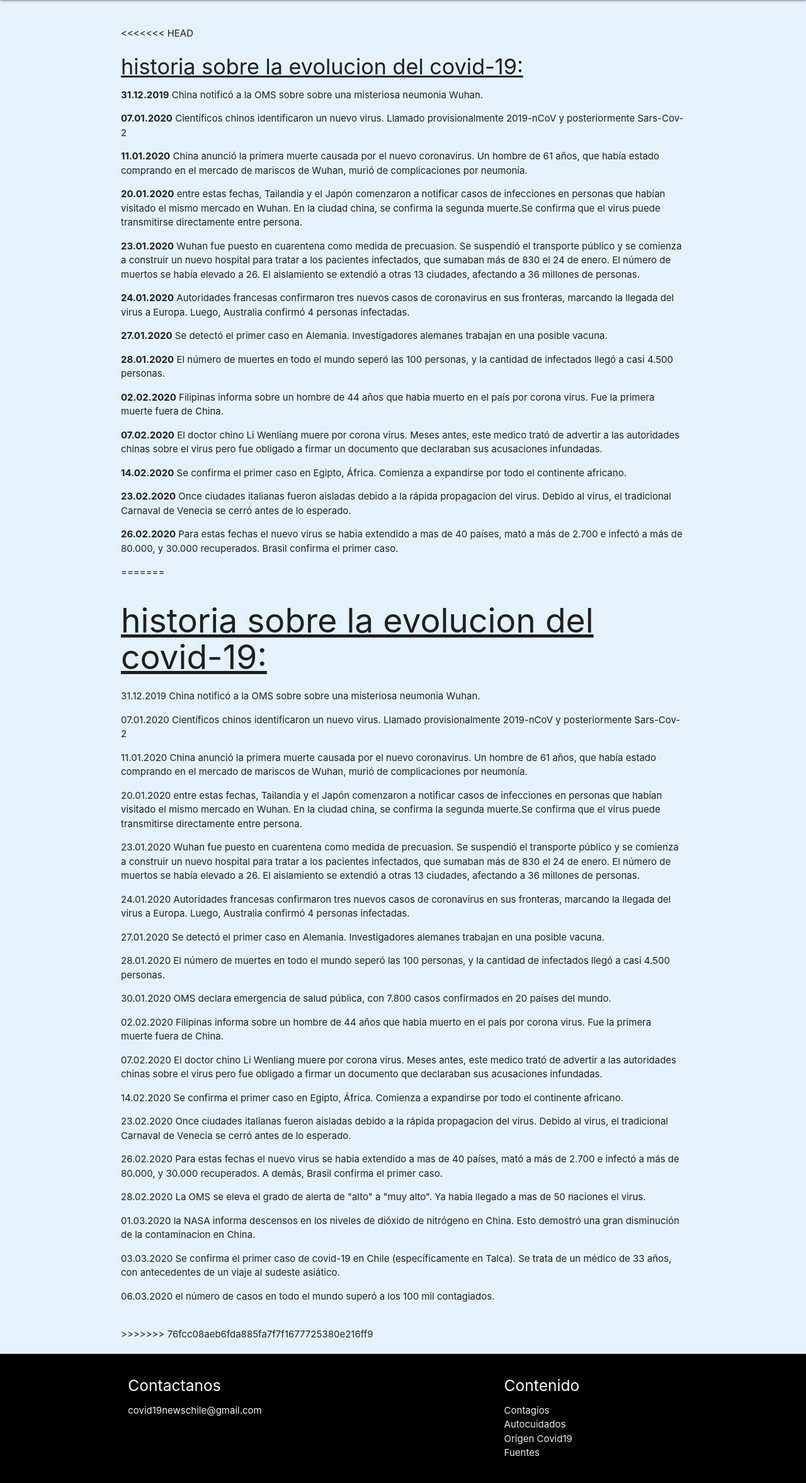
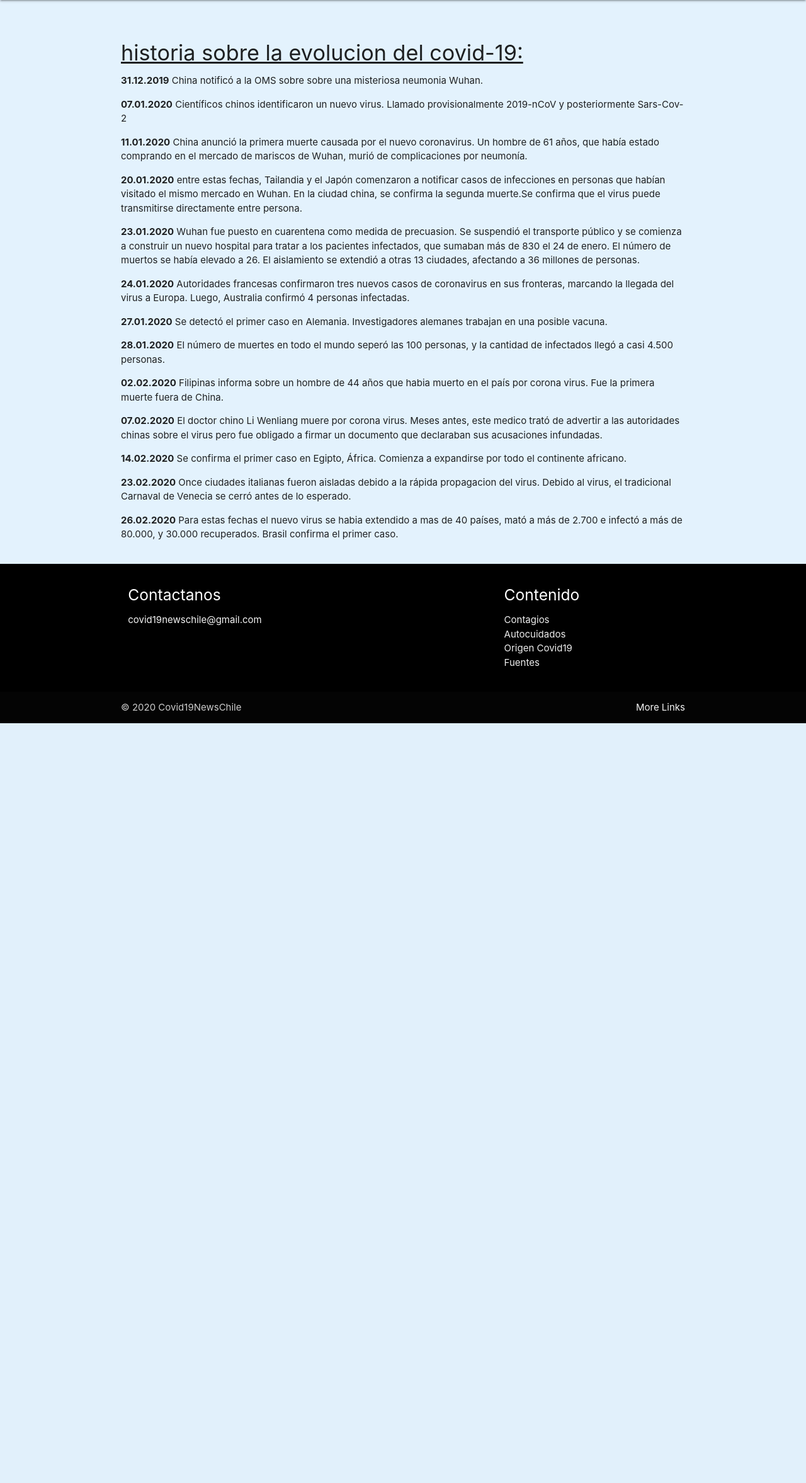
Before and after one commit to DiegoRamos1/literate-octo-meme, a Django app: page /Origen in a window 1280 px wide. Shown: the part 64-2418 px from the top of the page at 63% size. After the commit the page ends 1212 px from the top, so only its background shows below. Run offline with Django 3.2, Linux system fonts and the light colour scheme.

Commit message:
tengo miedo

```diff
--- a/miweb/templates/Autocuidados.html
+++ b/miweb/templates/Autocuidados.html
@@ -32,11 +32,7 @@
           </div>
           <div class="col s6">
             <h4>Sintomas</h4>
-<<<<<<< HEAD
-            <img src="{% static 'img/img2.jpeg' %}" height="1280px"/>
-=======
             <img src="{% static 'img/img2.jpeg' %}" alt="coroano" width="350" height="800" />
->>>>>>> 76fcc08aeb6fda885fa7f7f1677725380e216ff9
           </div>
       </div>
     </div>
--- a/miweb/templates/Origen.html
+++ b/miweb/templates/Origen.html
@@ -25,7 +25,6 @@
           <div class="col s12">
             <h1 style="text-align: center;"></h1>
           </div>
-<<<<<<< HEAD
           <u><h4>historia sobre la evolucion del covid-19:</h4></u>
 <p><b>31.12.2019</b> China notificó a la OMS sobre sobre una misteriosa neumonia Wuhan.  </p>
 <p><b>07.01.2020</b> Científicos chinos identificaron un nuevo virus. Llamado provisionalmente 2019-nCoV y posteriormente Sars-Cov-2 </p>
@@ -40,33 +39,6 @@
 <p><b>14.02.2020</b> Se confirma el primer caso en Egipto, África. Comienza a expandirse por todo el continente africano.</p>
 <p><b>23.02.2020</b> Once ciudades italianas fueron aisladas debido a la rápida propagacion del virus. Debido al virus, el tradicional Carnaval de Venecia se cerró antes de lo esperado.</p>
 <p><b>26.02.2020</b> Para estas fechas el nuevo virus se habia extendido a mas de 40 países, mató a más de 2.700 e infectó a más de 80.000, y 30.000 recuperados. Brasil confirma el primer caso.</p>
-=======
-          <u><h2>historia sobre la evolucion del covid-19:</h2></u>
-<p>31.12.2019 China notificó a la OMS sobre sobre una misteriosa neumonia Wuhan.  </p>
-<p>07.01.2020 Científicos chinos identificaron un nuevo virus. Llamado provisionalmente 2019-nCoV y posteriormente Sars-Cov-2 </p>
-<p>11.01.2020 China anunció la primera muerte causada por el nuevo coronavirus. Un hombre de 61 años, que había estado comprando en el mercado de mariscos de Wuhan, murió de complicaciones por neumonía.</p>
-<p>20.01.2020 entre estas fechas, Tailandia y el Japón comenzaron a notificar casos de infecciones en personas que habían visitado el mismo mercado en Wuhan. En la ciudad china, se confirma la segunda muerte.Se confirma que el virus puede transmitirse directamente entre persona.</p>
-<p>23.01.2020 Wuhan fue puesto en cuarentena como medida de precuasion. Se suspendió el transporte público y se comienza a construir un nuevo hospital para tratar a los pacientes infectados, que sumaban más de 830 el 24 de enero. El número de muertos se había elevado a 26. El aislamiento se extendió a otras 13 ciudades, afectando a 36 millones de personas.</p>
-<p>24.01.2020 Autoridades francesas confirmaron tres nuevos casos de coronavirus en sus fronteras, marcando la llegada del virus a Europa. Luego, Australia confirmó 4 personas infectadas.</p>
-<p>27.01.2020 Se detectó el primer caso en Alemania. Investigadores alemanes trabajan en una posible vacuna.</p>
-<p>28.01.2020 El número de muertes en todo el mundo seperó las 100 personas, y la cantidad de infectados llegó a casi 4.500 personas.</p>
-<p>30.01.2020 OMS declara emergencia de salud pública, con 7.800 casos confirmados en 20 países del mundo.</p>
-<p>02.02.2020 Filipinas informa sobre un hombre de 44 años que habia muerto en el país por corona virus. Fue la primera muerte fuera de China.</p>
-<p>07.02.2020 El doctor chino Li Wenliang muere por corona virus. Meses antes, este medico trató de advertir a las autoridades chinas sobre el virus pero fue obligado a firmar un documento que declaraban sus acusaciones infundadas.</p>
-<p>14.02.2020 Se confirma el primer caso en Egipto, África. Comienza a expandirse por todo el continente africano.</p>
-<p>23.02.2020 Once ciudades italianas fueron aisladas debido a la rápida propagacion del virus. Debido al virus, el tradicional Carnaval de Venecia se cerró antes de lo esperado.</p>
-<p>26.02.2020 Para estas fechas el nuevo virus se habia extendido a mas de 40 países, mató a más de 2.700 e infectó a más de 80.000, y 30.000 recuperados. A demás, Brasil confirma el primer caso.</p>
-<p>28.02.2020 La OMS se eleva el grado de alerta de "alto" a "muy alto". Ya habia llegado a mas de 50 naciones el virus.</p>
-<p>01.03.2020 la NASA informa descensos en los niveles de dióxido de nitrógeno en China. Esto demostró una gran disminución de la contaminacion en China. </p>
-<p>03.03.2020 Se confirma el primer caso de covid-19 en Chile (específicamente en Talca). Se trata de un médico de 33 años, con antecedentes de un viaje al sudeste asiático.</p>
-<p>06.03.2020 el número de casos en todo el mundo superó a los 100 mil contagiados. </p>
-<p></p>
-<p></p>
-<p></p>
-<p></p>
-
-<br>
->>>>>>> 76fcc08aeb6fda885fa7f7f1677725380e216ff9
       </div>
     </div>
 </body>
--- a/miweb/templates/index.html
+++ b/miweb/templates/index.html
@@ -29,9 +29,6 @@
             </h6>
           </div>
           <div>
-<<<<<<< HEAD
-            <h1 style="text-align: center;">Contagios a dia de hoy en Chile</h1>
-=======
             <br>
             <h3 style="text-align: center;">Contagio</h3>
           </div>
@@ -57,7 +54,6 @@
             </p>
 
           <div align="center"><img src="{% static 'img/coronao.jpg' %}" alt="coroano" width="350" height="200" /><img src="{% static 'img/coronavirus.jpg' %}" alt="coroano" width="350" height="200" /><img src="{% static 'img/vivi.jpeg' %}" alt="coroano" width="350" height="200" /></div>
->>>>>>> 76fcc08aeb6fda885fa7f7f1677725380e216ff9
       </div>
     </div>
 </body>
```
